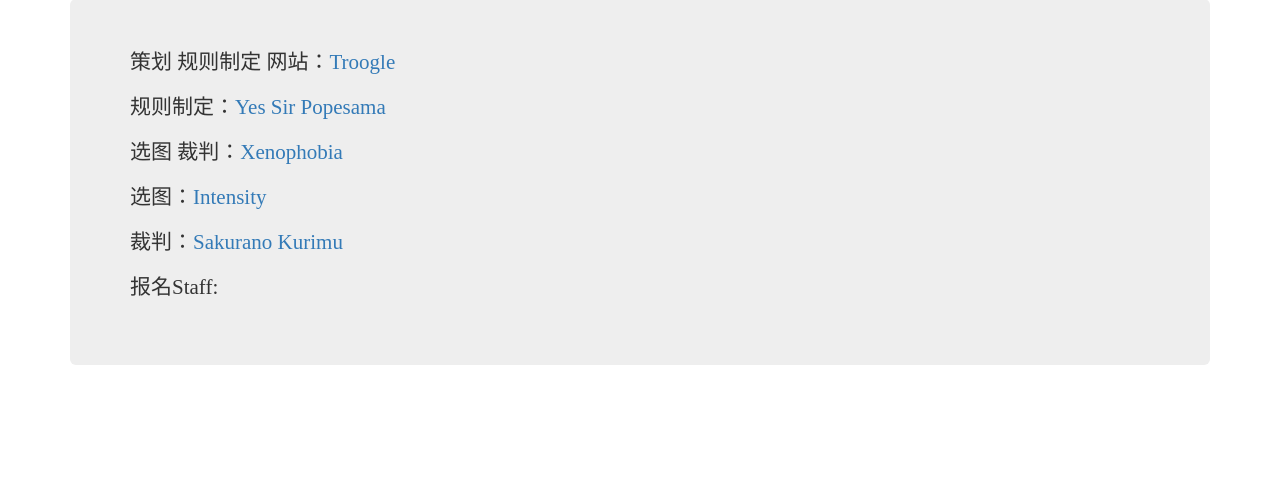
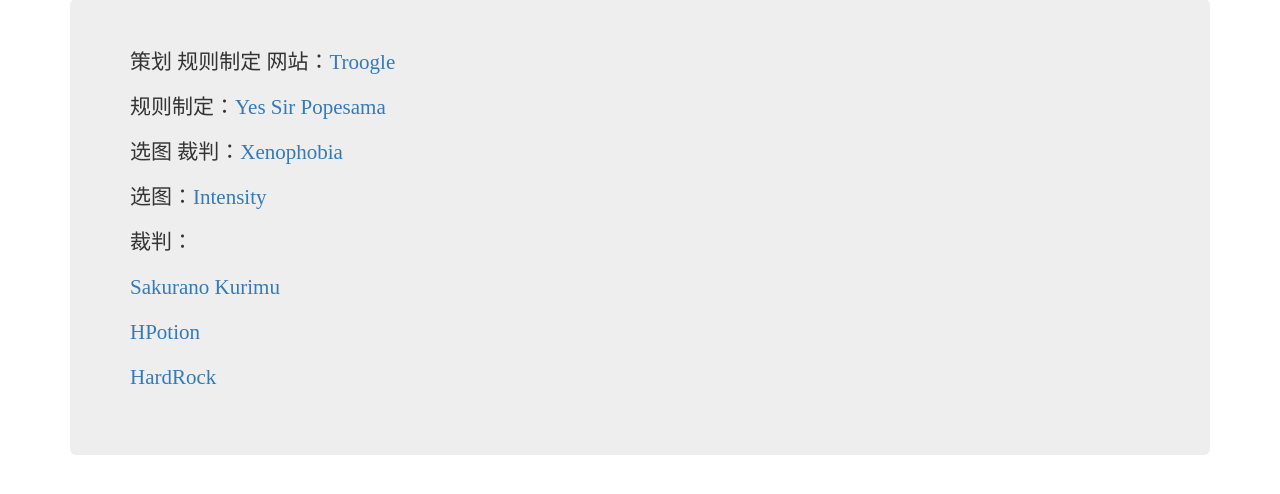
Before and after one commit to Troogle/Lanxiang, a Django app: page /staffs/ in a window 1280 px wide. Shown: the part 101-595 px from the top of the page. Run offline with Django 3.2, Linux system fonts and the light colour scheme; some libraries are stand-ins or nearby versions.

Commit message:
staff更新

```diff
--- a/templates/staffs.html
+++ b/templates/staffs.html
@@ -11,10 +11,15 @@
 
             <p>选图：<a href="https://osu.ppy.sh/u/3072921">Intensity</a></p>
 
-            <p>裁判：<a href="https://osu.ppy.sh/u/1338103">Sakurano Kurimu</a></p>
+            <p>裁判：</p>
 
-            <p>报名Staff: <br>
-                {% for matchuser in list %}{{ matchuser.username }}<br> {% endfor %}</p>
+            <p><a href="https://osu.ppy.sh/u/1338103">Sakurano Kurimu</a></p>
+
+            <p><a href="https://osu.ppy.sh/u/3510675">HPotion</a></p>
+
+            <p><a href="https://osu.ppy.sh/u/1057878">HardRock</a></p>
+
+            {#  <p>报名Staff: <br> {% for matchuser in list %}{{ matchuser.username }}<br> {% endfor %}</p>#}
         </div>
     </div>
 {% endblock %}
```
